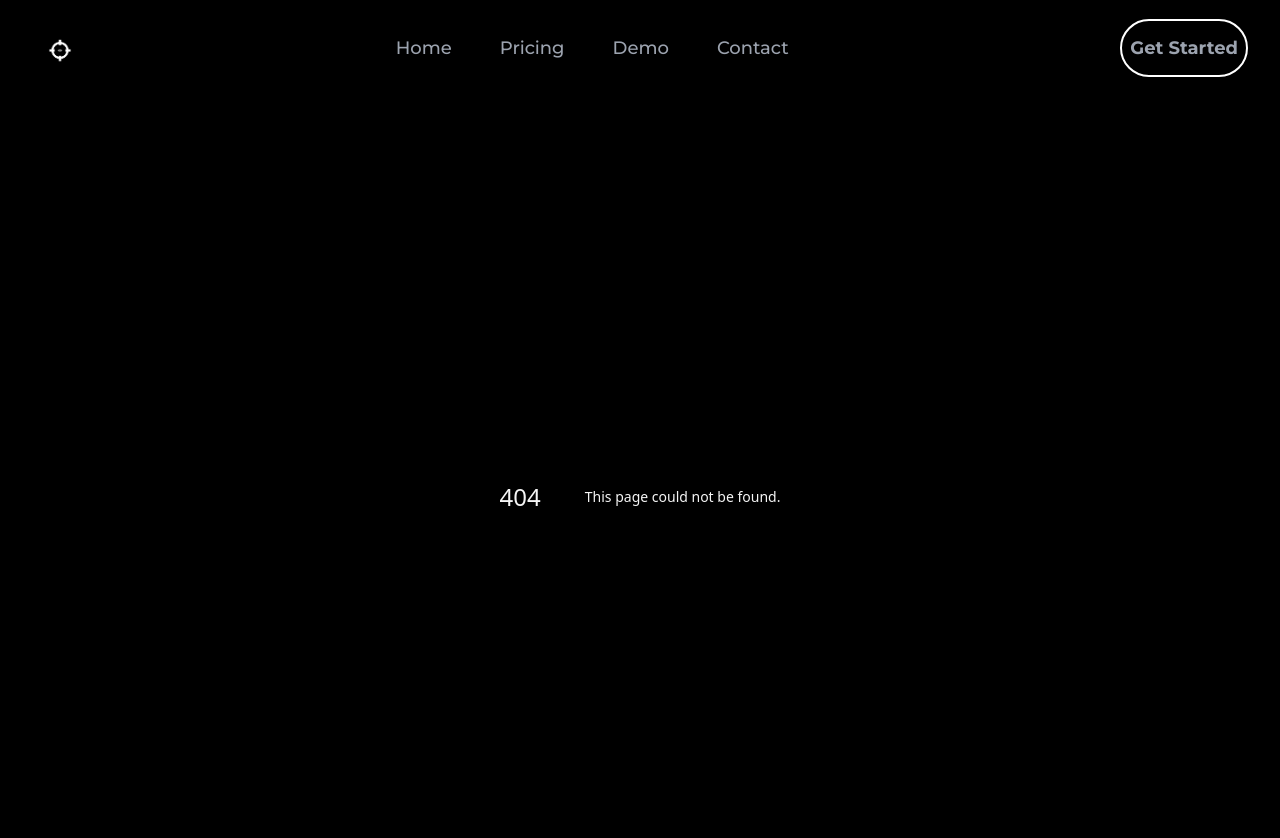
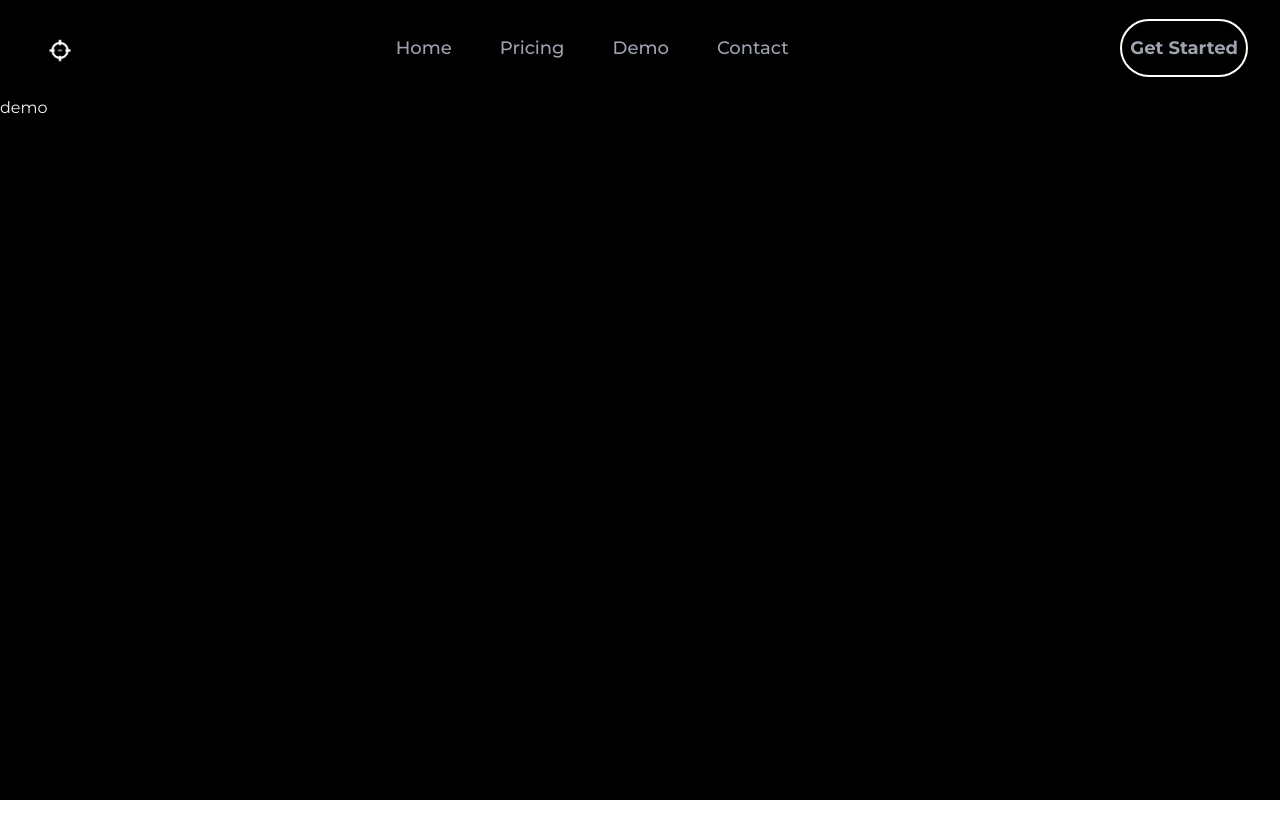
Before and after one commit to shivaay108/Frontend-content-watchdog, a Next.js app: page /demo in a window 1280 px wide. Before the commit this address had no page. Shown: the top 838 px of the page. After the commit the page ends 800 px from the top, so only its background shows below. Built offline with nearby package versions, Linux system fonts and the light colour scheme.

Commit message:
demo page added

```diff
--- /dev/null
+++ b/pages/demo.js
@@ -0,0 +1,9 @@
+import React from 'react'
+
+const demo = () => {
+  return (
+    <div>demo</div>
+  )
+}
+
+export default demo;
```
